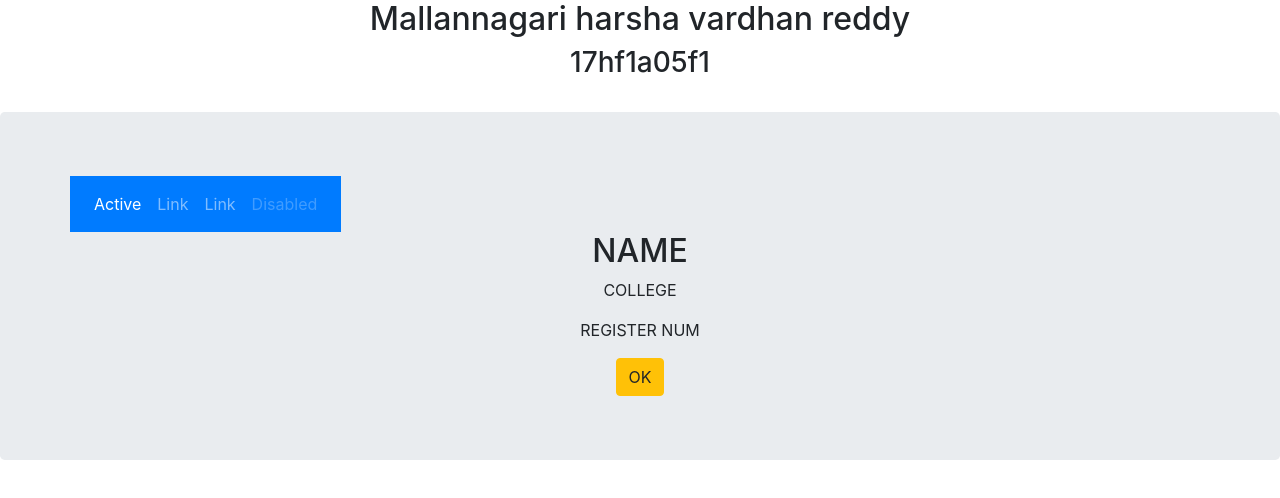
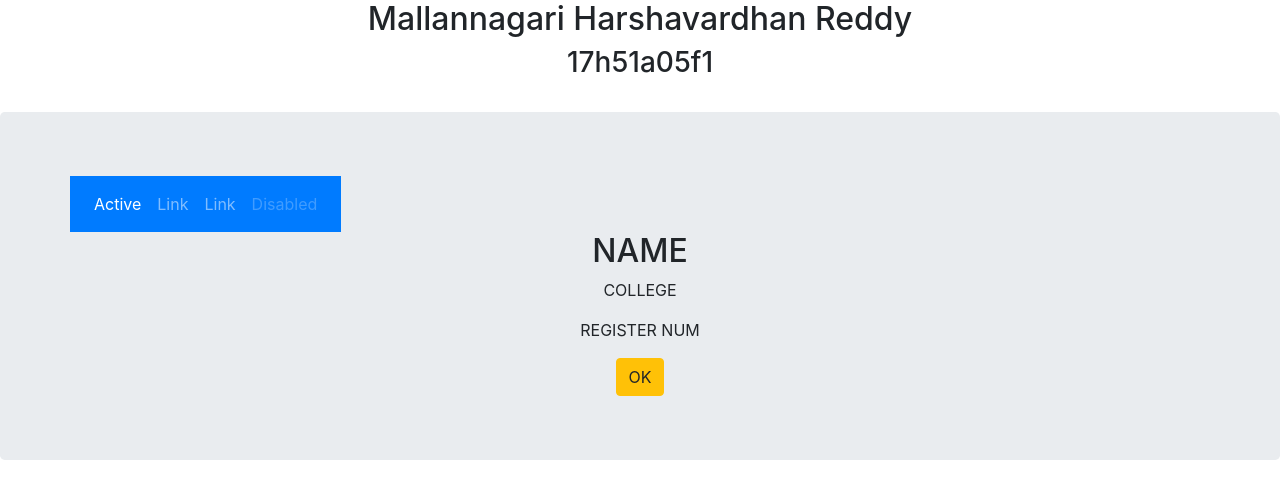
Before and after one commit to HarshaReddyVardhan/Harsha-bz, a website: page public/html/index.html in a window 1280 px wide. Drawn offline with nearby package versions, Linux system fonts and the light colour scheme; files that its build step writes are made by us from their sources; no server answers; files whose address does not match are found by name.

Commit message:
data to show

```diff
--- a/public/html/index.html
+++ b/public/html/index.html
@@ -7,8 +7,8 @@
 <link rel="stylesheet" href="css/site.css">
 </head>
 <body>
-<h2><center>Mallannagari harsha vardhan reddy </centre></h2>
-<h3><center>17hf1a05f1</center></h3><br>
+<h2><center>Mallannagari Harshavardhan Reddy </centre></h2>
+<h3><center>17h51a05f1</center></h3><br>
 <div class="jumbotron">
 <div class="container" >
 <div class="row">
```
